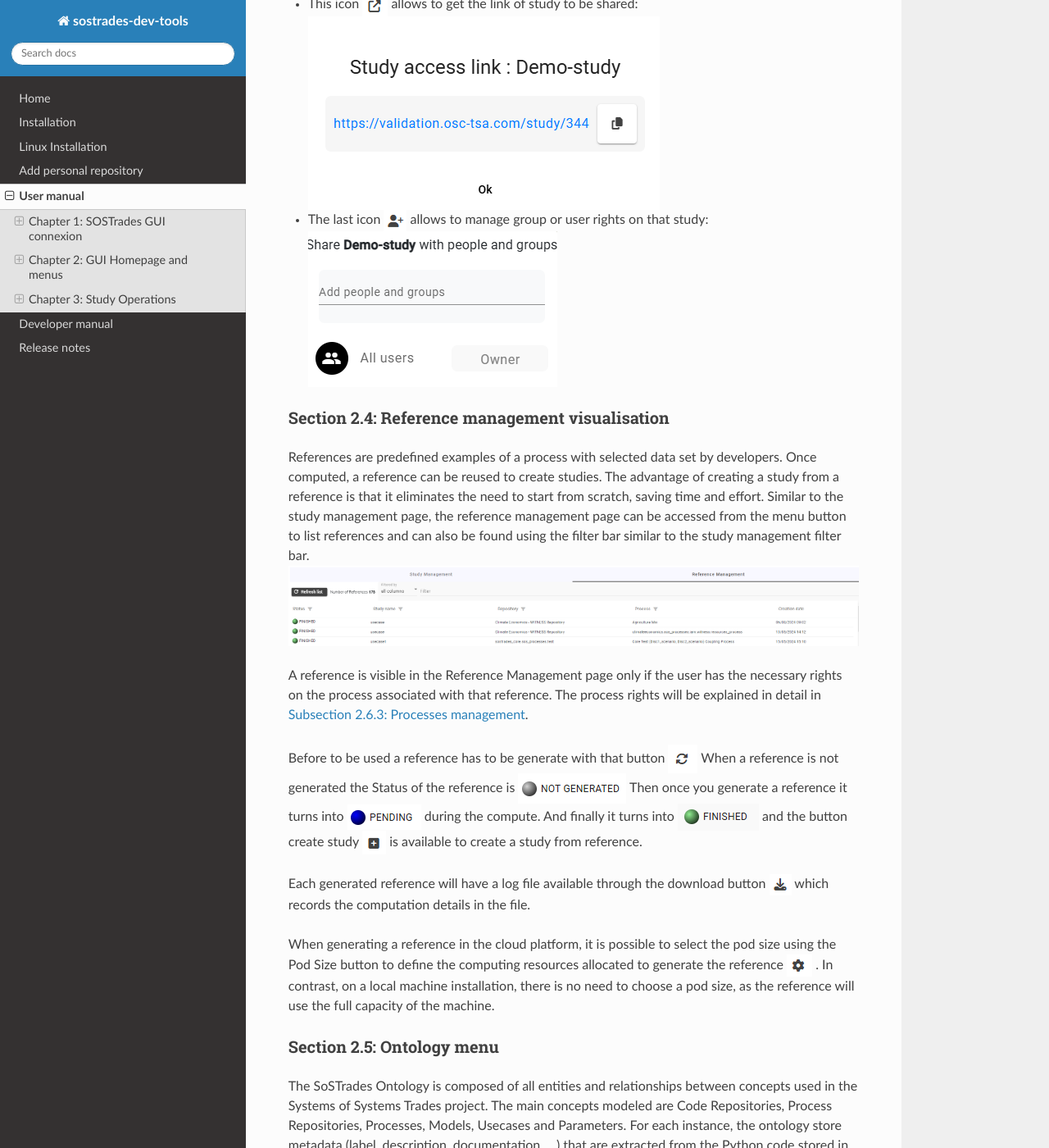
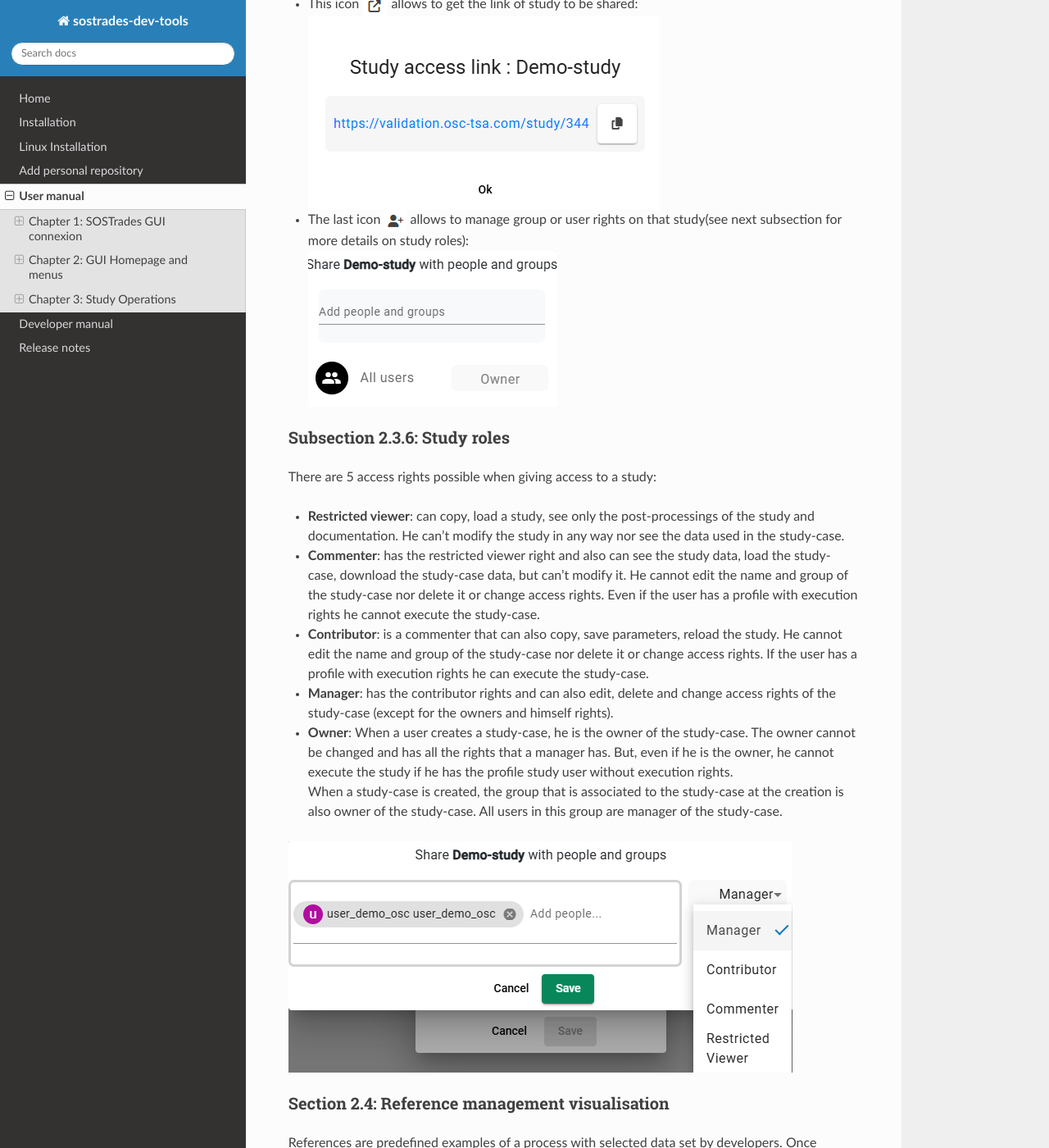
Before and after one commit to os-climate/sostrades-dev-tools, a Sphinx documentation site: the page built from docs/source/user_manual.md, in a window 1280 px wide and 1400 px high, scrolled down 8896 px. Shown: the whole window at 82% size. Built offline with Sphinx 7.4.7 and the Read the Docs theme 3.1.0, drawn with Linux system fonts in a browser that asks for light colours; some of the changed text lies outside the part shown.

Commit message:
add description of study and reference roles

```diff
--- a/docs/source/user_manual.md
+++ b/docs/source/user_manual.md
@@ -150,8 +150,20 @@ By hovering over the same row as a study, additional icons appear on the right s
 - This icon ![](images/platform-GUI/study-management/share-icon.png) allows to get the link of study to be shared:
 ![](images/platform-GUI/study-management/share-link.png)
 
-- The last icon ![](images/platform-GUI/study-management/grant-right-icon.png) allows to manage group or user rights on that study:
+- The last icon ![](images/platform-GUI/study-management/grant-right-icon.png) allows to manage group or user rights on that study(see next subsection for more details on study roles):
 ![](images/platform-GUI/study-management/study-rights.png)
+
+### Subsection 2.3.6: Study roles
+
+There are 5 access rights possible when giving access to a study:
+- **Restricted viewer**: can copy, load a study, see only the post-processings of the study and documentation. He can't modify the study in any way nor see the data used in the study-case.
+- **Commenter**: has the restricted viewer right and also can see the study data, load the study-case, download the study-case data, but can't modify it. He cannot edit the name and group of the study-case nor delete it or change access rights. Even if the user has a profile with execution rights he cannot execute the study-case.
+- **Contributor**: is a commenter that can also copy, save parameters, reload the study. He cannot edit the name and group of the study-case nor delete it or change access rights. If the user has a profile with execution rights he can execute the study-case.
+- **Manager**: has the contributor rights and can also edit, delete and change access rights of the study-case (except for the owners and himself rights).
+- **Owner**: When a user creates a study-case, he is the owner of the study-case. The owner cannot be changed and has all the rights that a manager has. But, even if he is the owner, he cannot execute the study if he has the profile study user without execution rights.
+When a study-case is created, the group that is associated to the study-case at the creation is also owner of the study-case. All users in this group are manager of the study-case.
+
+![](images/platform-GUI/study-management/study-roles.png)
 
 
 ### Section 2.4: Reference management visualisation
@@ -235,6 +247,10 @@ By default, processes are assigned the SoSTrades_Dev group as their manager. Thi
 
 It is possible to assign a default group to all processes within a code repository by editing the default_process_rights.yaml file located in the root of the repository.
 
+There are two different roles that can be assigned to a user or group for processes:
+- **Contributor**: can generate references and create study from the process.
+- **manager**: can manage access rights of the process, generate references and create study from this process. A group with manager access right to this process gives the manager access right to users and groups that are in this group.
+
 #### Subsection 2.6.4: Execution dashboard
 
 On the Execution Dashboard page, all study executions on the platform are accessible. For each execution, the logs can be downloaded.
```
Also changed, not shown: docs/source/images/platform-GUI/study-management/study-roles.png (added).
